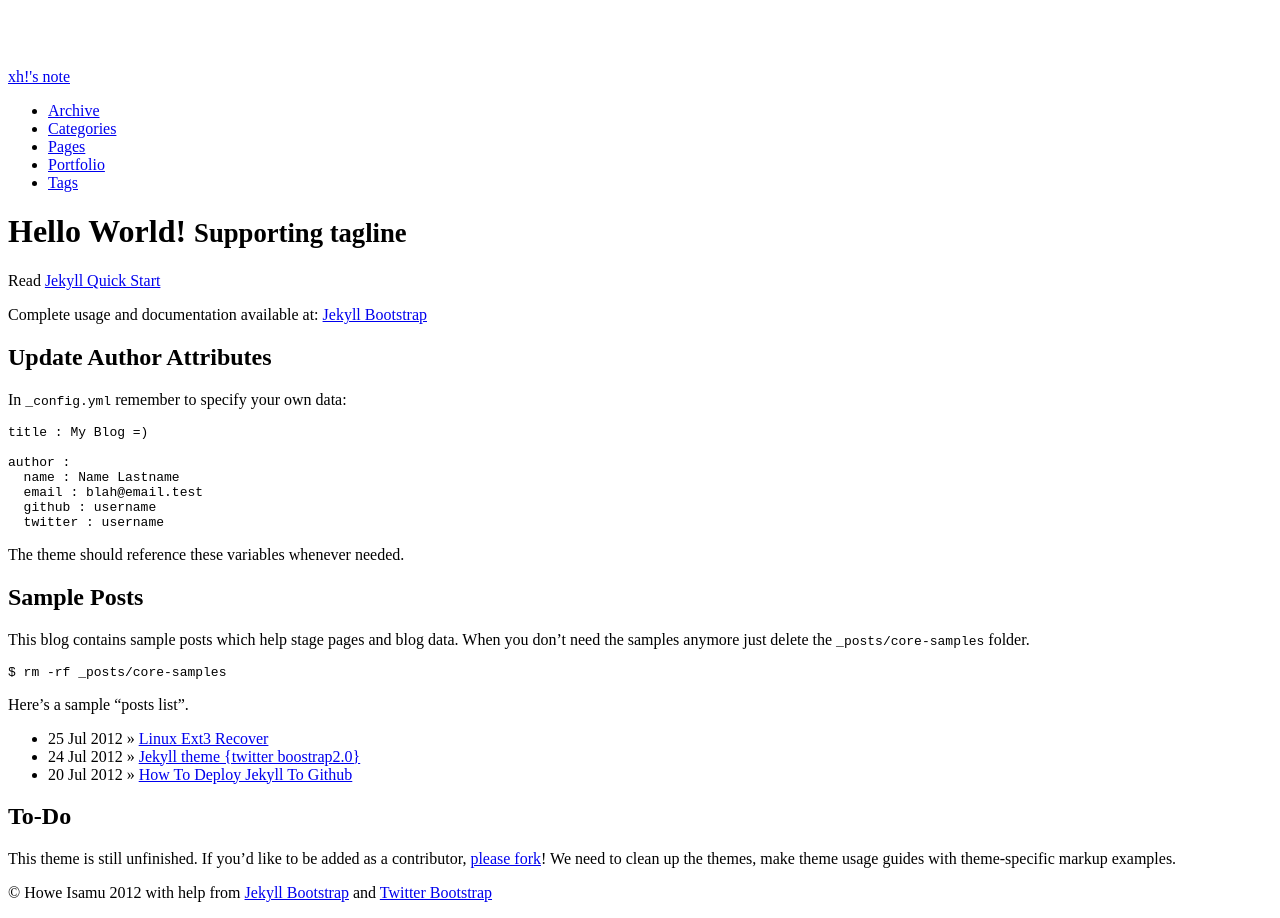
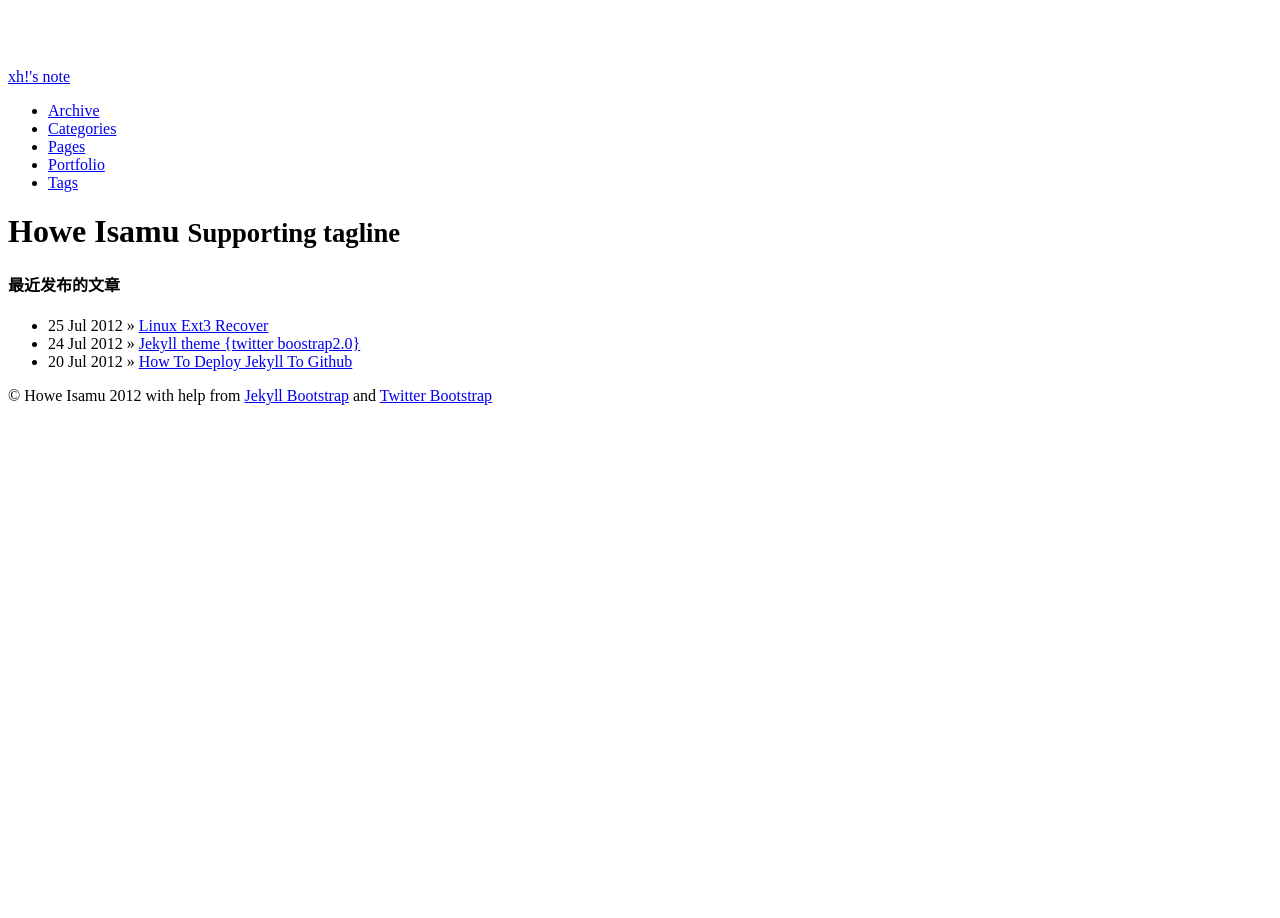
Before and after one commit to CaicnZ/old_blog, a Jekyll site: the page built from index.md, in a window 1280 px wide. Built offline with Jekyll 4.4.1, drawn with Linux system fonts in a browser that asks for light colours; nearby versions of some CDN libraries; Markdown is read by kramdown in place of the engine named in the settings.

Commit message:
Update index.md

```diff
--- a/index.md
+++ b/index.md
@@ -1,44 +1,14 @@
 ---
 layout: page
-title: Hello World!
-tagline: Supporting tagline
+title: Howe Isamu
+tagline:
 ---
 {% include JB/setup %}
 
-Read [Jekyll Quick Start](http://jekyllbootstrap.com/usage/jekyll-quick-start.html)
-
-Complete usage and documentation available at: [Jekyll Bootstrap](http://jekyllbootstrap.com)
-
-## Update Author Attributes
-
-In `_config.yml` remember to specify your own data:
-
-    title : My Blog =)
-
-    author :
-      name : Name Lastname
-      email : blah@email.test
-      github : username
-      twitter : username
-
-The theme should reference these variables whenever needed.
-
-## Sample Posts
-
-This blog contains sample posts which help stage pages and blog data.
-When you don't need the samples anymore just delete the `_posts/core-samples` folder.
-
-    $ rm -rf _posts/core-samples
-
-Here's a sample "posts list".
+#### 最近发布的文章
 
 <ul class="posts">
   {% for post in site.posts %}
     <li><span>{{ post.date | date_to_string }}</span> &raquo; <a href="{{ BASE_PATH }}{{ post.url }}">{{ post.title }}</a></li>
   {% endfor %}
 </ul>
-
-## To-Do
-
-This theme is still unfinished. If you'd like to be added as a contributor, [please fork](http://github.com/plusjade/jekyll-bootstrap)!
-We need to clean up the themes, make theme usage guides with theme-specific markup examples.
```
